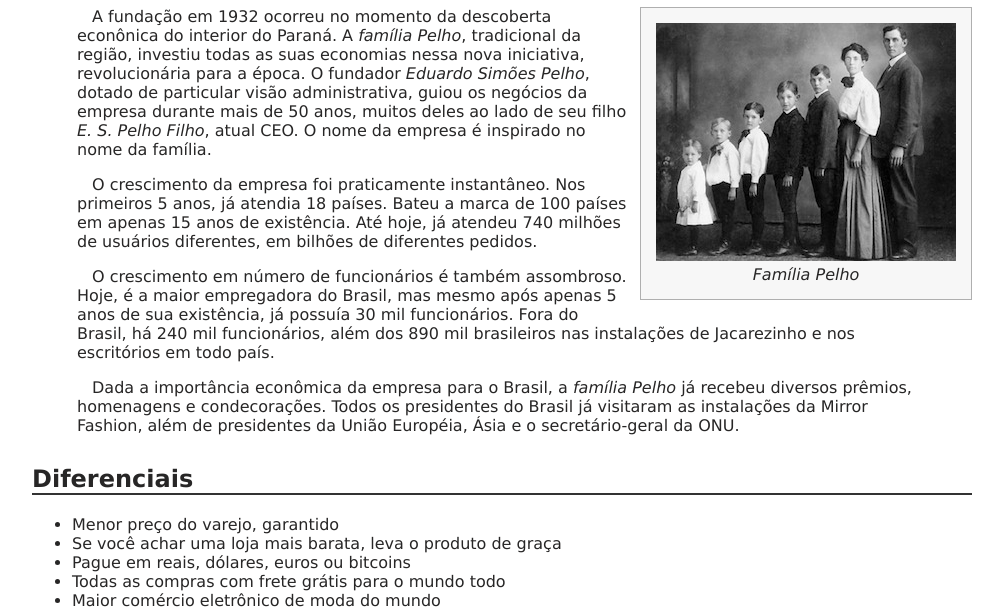
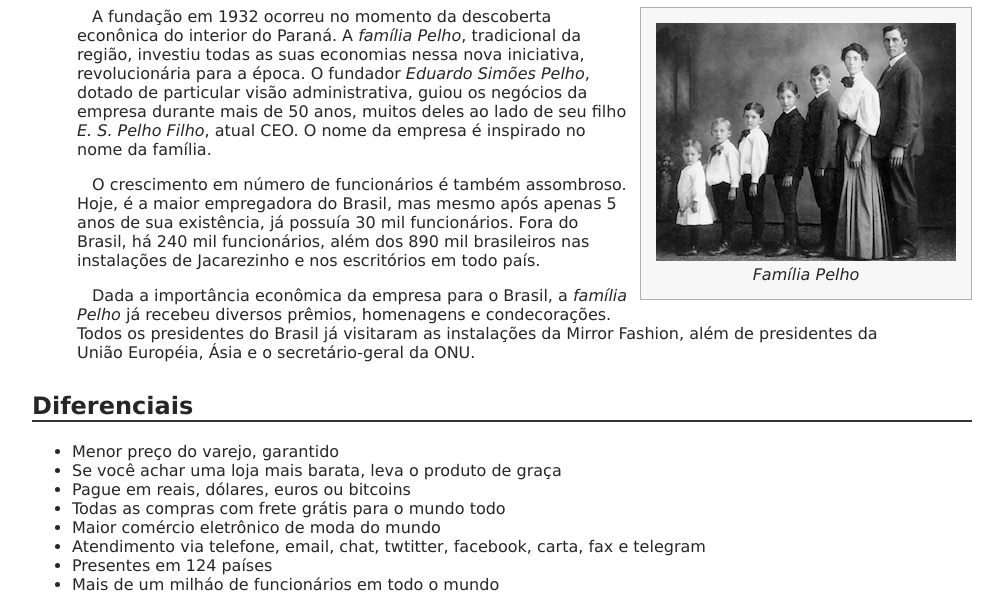
Before and after one commit to Luizcontes/boladao, a plain HTML site: page sobre.html in a window 1280 px wide. Shown: the part 918-1525 px from the top of the page, without its empty margins (138-1141 px from the left). Drawn offline with Linux system fonts and the light colour scheme.

Commit message:
dinis_v4

```diff
--- a/sobre.html
+++ b/sobre.html
@@ -70,12 +70,6 @@
         </p>
 
         <p>
-            O crescimento da empresa foi praticamente instantâneo. Nos primeiros 5 anos, já atendia 18 países.
-            Bateu a marca de 100 países em apenas 15 anos de existência. Até hoje, já atendeu 740 milhões
-            de usuários diferentes, em bilhões de diferentes pedidos.
-        </p>
-
-        <p>
             O crescimento em número de funcionários é também assombroso. Hoje, é a maior empregadora do
             Brasil, mas mesmo após apenas 5 anos de sua existência, já possuía 30 mil funcionários. Fora do
             Brasil, há 240 mil funcionários, além dos 890 mil brasileiros nas instalações de Jacarezinho e
```
